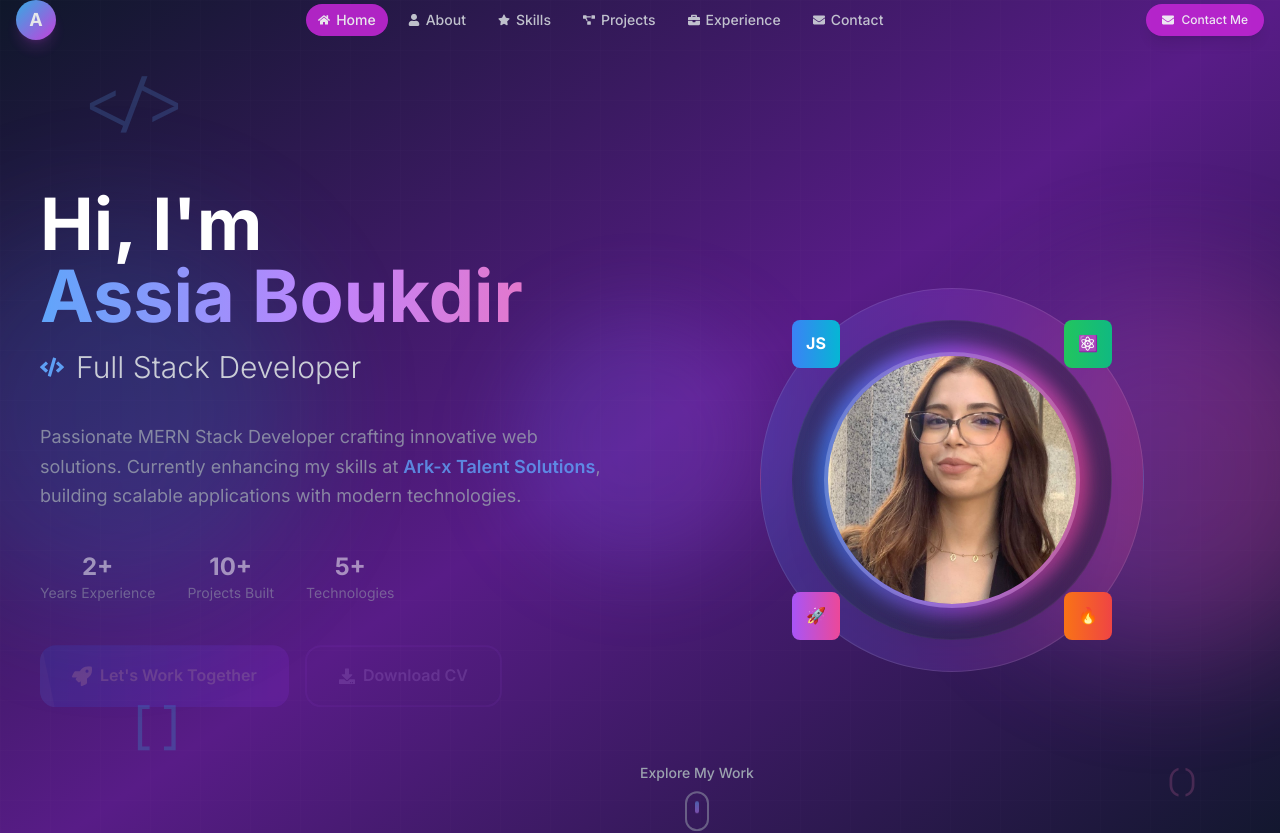
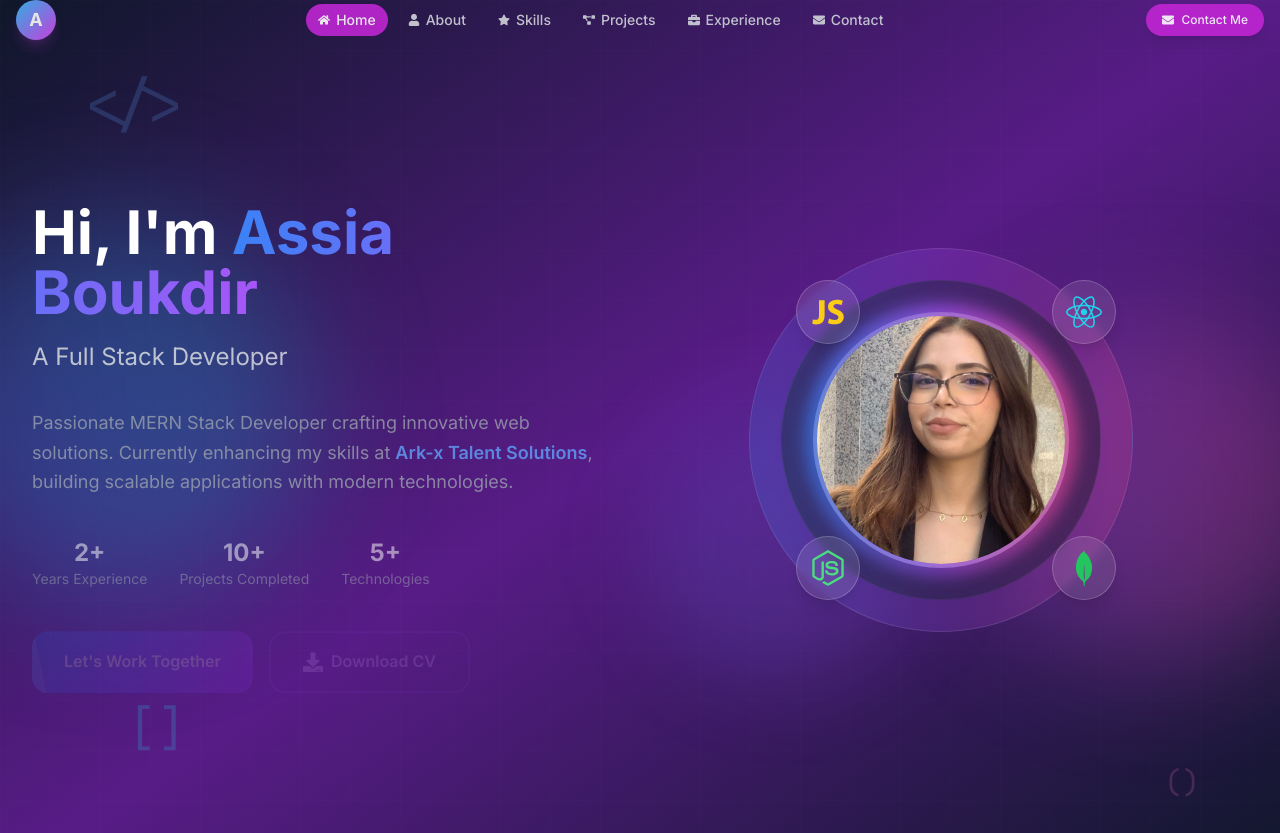
Before and after one commit to Boukdirassia/Portfolio-Assia-Boukdir, a React (Vite) app: page / in a window 1280 px wide. Shown: the top 833 px of the page. Built offline with nearby package versions, Linux system fonts and the light colour scheme.

Commit message:
Updates on hero section

```diff
--- a/src/components/Hero.jsx
+++ b/src/components/Hero.jsx
@@ -1,8 +1,25 @@
-import React from 'react';
-import { FaGithub, FaLinkedin, FaEnvelope, FaDownload, FaCode, FaRocket } from 'react-icons/fa';
+import React, { useState, useEffect } from 'react';
+import { FaGithub, FaLinkedin, FaEnvelope, FaDownload, FaCode, FaReact, FaNodeJs, FaRocket } from 'react-icons/fa';
+import { SiMongodb } from 'react-icons/si';
+import { IoLogoJavascript } from 'react-icons/io';
 import assiaImage from './pictures/assia.jpg';
 
 const Hero = () => {
+  const roles = ["A Full Stack Developer", "A MERN Stack Expert", "A Lifelong Learner"];
+  const [roleIndex, setRoleIndex] = useState(0);
+  const [show, setShow] = useState(true);
+
+  useEffect(() => {
+    const roleInterval = setInterval(() => {
+      setShow(false);
+      setTimeout(() => {
+        setRoleIndex(prevIndex => (prevIndex + 1) % roles.length);
+        setShow(true);
+      }, 500); // Duration of the fade-out animation
+    }, 3000); // Change role every 3 seconds
+
+    return () => clearInterval(roleInterval);
+  }, [roles.length]);
   return (
     <section id="home" className="min-h-screen relative overflow-hidden bg-gradient-to-br from-slate-900 via-purple-900 to-slate-900">
       {/* Animated Background */}
@@ -11,9 +28,9 @@ const Hero = () => {
         <div className="absolute inset-0 bg-grid-pattern opacity-10"></div>
 
         {/* Gradient Orbs */}
-        <div className="absolute top-1/4 -left-20 w-96 h-96 bg-gradient-to-r from-blue-500/30 to-cyan-500/30 rounded-full blur-3xl animate-pulse"></div>
-        <div className="absolute bottom-1/4 -right-20 w-96 h-96 bg-gradient-to-r from-purple-500/30 to-pink-500/30 rounded-full blur-3xl animate-pulse" style={{animationDelay: '1s'}}></div>
-        <div className="absolute top-1/2 left-1/2 transform -translate-x-1/2 -translate-y-1/2 w-64 h-64 bg-gradient-to-r from-indigo-500/20 to-purple-500/20 rounded-full blur-2xl animate-pulse" style={{animationDelay: '2s'}}></div>
+        <div className="absolute top-1/4 -left-20 w-96 h-96 bg-gradient-to-r from-blue-500/30 to-cyan-500/30 rounded-full blur-3xl animate-drift"></div>
+        <div className="absolute bottom-1/4 -right-20 w-96 h-96 bg-gradient-to-r from-purple-500/30 to-pink-500/30 rounded-full blur-3xl animate-drift" style={{animationDelay: '-10s'}}></div>
+        <div className="absolute top-1/2 left-1/2 transform -translate-x-1/2 -translate-y-1/2 w-64 h-64 bg-gradient-to-r from-indigo-500/20 to-purple-500/20 rounded-full blur-2xl animate-drift" style={{animationDelay: '-5s'}}></div>
 
         {/* Floating Code Elements */}
         <div className="absolute top-20 left-20 text-blue-400/20 text-6xl font-mono animate-float">&lt;/&gt;</div>
@@ -28,23 +45,16 @@ const Hero = () => {
           <div className="grid lg:grid-cols-2 gap-12 items-center">
             {/* Left Content */}
             <div className="space-y-8">
-
-
-              {/* Main Heading */}
+              {/* Main Heading & Dynamic Text */}
               <div className="space-y-4">
-                <h1 className="text-5xl lg:text-7xl font-bold leading-tight animate-fade-in-up" style={{animationDelay: '0.2s'}}>
-                  <span className="block text-white">Hi, I'm</span>
-                  <span className="block bg-gradient-to-r from-blue-400 via-purple-400 to-pink-400 bg-clip-text text-transparent">
-                    Assia Boukdir
+                <h1 className="text-4xl md:text-6xl font-bold text-white animate-fade-in-down">
+                  Hi, I'm <span className="text-transparent bg-clip-text bg-gradient-to-r from-blue-500 to-purple-500">Assia Boukdir</span>
+                </h1>
+                <p className="text-lg md:text-2xl text-gray-300 max-w-2xl animate-fade-in-up h-8" style={{animationDelay: '0.5s'}}>
+                  <span className={`transition-opacity duration-500 ${show ? 'opacity-100' : 'opacity-0'}`}>
+                    {roles[roleIndex]}
                   </span>
-                </h1>
-
-                <div className="flex items-center space-x-3 animate-fade-in-up" style={{animationDelay: '0.4s'}}>
-                  <FaCode className="text-blue-400 text-2xl" />
-                  <h2 className="text-2xl lg:text-3xl text-gray-300 font-light">
-                    Full Stack Developer
-                  </h2>
-                </div>
+                </p>
               </div>
 
               {/* Description */}
@@ -62,7 +72,7 @@ const Hero = () => {
                 </div>
                 <div className="text-center">
                   <div className="text-2xl font-bold text-white">10+</div>
-                  <div className="text-sm text-gray-400">Projects Built</div>
+                  <div className="text-sm text-gray-400">Projects Completed</div>
                 </div>
                 <div className="text-center">
                   <div className="text-2xl font-bold text-white">5+</div>
@@ -76,7 +86,6 @@ const Hero = () => {
                   href="#contact"
                   className="group relative px-8 py-4 bg-gradient-to-r from-blue-600 to-purple-600 text-white font-semibold rounded-2xl overflow-hidden transition-all duration-300 hover:scale-105 hover:shadow-2xl hover:shadow-blue-500/25 flex items-center justify-center space-x-2"
                 >
-                  <FaRocket className="w-5 h-5" />
                   <span className="relative z-10">Let's Work Together</span>
                   <div className="absolute inset-0 bg-gradient-to-r from-purple-600 to-pink-600 opacity-0 group-hover:opacity-100 transition-opacity duration-300"></div>
                   <div className="absolute inset-0 bg-white/20 translate-x-[-100%] group-hover:translate-x-[100%] transition-transform duration-700 skew-x-12"></div>
@@ -87,9 +96,9 @@ const Hero = () => {
                   download
                   className="group relative px-8 py-4 border-2 border-purple-500/50 text-purple-300 font-semibold rounded-2xl overflow-hidden transition-all duration-300 hover:scale-105 hover:border-purple-400 hover:text-white hover:shadow-2xl hover:shadow-purple-500/25 flex items-center justify-center space-x-2"
                 >
-                  <FaDownload className="w-4 h-4" />
+                  <FaDownload className="w-5 h-5" />
                   <span className="relative z-10">Download CV</span>
-                  <div className="absolute inset-0 bg-gradient-to-r from-purple-600/20 to-pink-600/20 opacity-0 group-hover:opacity-100 transition-opacity duration-300"></div>
+                  <div className="absolute inset-0 bg-gradient-to-r from-purple-600 to-pink-600 opacity-0 group-hover:opacity-100 transition-opacity duration-300"></div>
                 </a>
               </div>
 
@@ -121,10 +130,10 @@ const Hero = () => {
             </div>
 
             {/* Right Content - Visual Element */}
-            <div className="relative lg:flex justify-center items-center hidden">
+            <div className="relative lg:flex justify-center items-center hidden transform -translate-y-10">
               <div className="relative">
                 {/* Main Circle */}
-                <div className="w-96 h-96 rounded-full bg-gradient-to-r from-blue-500/20 via-purple-500/20 to-pink-500/20 backdrop-blur-sm border border-white/10 flex items-center justify-center animate-spin-slow">
+                <div className="w-96 h-96 rounded-full bg-gradient-to-r from-blue-500/20 via-purple-500/20 to-pink-500/20 backdrop-blur-sm border border-white/10 flex items-center justify-center animate-sway">
                   {/* Inner Circle */}
                   <div className="w-80 h-80 rounded-full bg-gradient-to-r from-slate-800/50 to-slate-900/50 backdrop-blur-sm border border-white/5 flex items-center justify-center">
                     {/* Profile Image */}
@@ -140,17 +149,17 @@ const Hero = () => {
                 </div>
 
                 {/* Floating Tech Icons */}
-                <div className="absolute top-8 left-8 w-12 h-12 bg-gradient-to-r from-blue-500 to-cyan-500 rounded-lg flex items-center justify-center text-white font-bold animate-float">
-                  JS
+                <div className="absolute top-8 left-8 w-16 h-16 bg-white/10 backdrop-blur-sm rounded-full flex items-center justify-center text-yellow-400 text-4xl animate-float shadow-lg border border-white/20">
+                  <IoLogoJavascript />
                 </div>
-                <div className="absolute top-8 right-8 w-12 h-12 bg-gradient-to-r from-green-500 to-emerald-500 rounded-lg flex items-center justify-center text-white font-bold animate-float" style={{animationDelay: '1s'}}>
-                  ⚛️
+                <div className="absolute top-8 right-8 w-16 h-16 bg-white/10 backdrop-blur-sm rounded-full flex items-center justify-center text-cyan-400 text-4xl animate-float shadow-lg border border-white/20" style={{animationDelay: '1s'}}>
+                  <FaReact />
                 </div>
-                <div className="absolute bottom-8 left-8 w-12 h-12 bg-gradient-to-r from-purple-500 to-pink-500 rounded-lg flex items-center justify-center text-white font-bold animate-float" style={{animationDelay: '2s'}}>
-                  🚀
+                <div className="absolute bottom-8 left-8 w-16 h-16 bg-white/10 backdrop-blur-sm rounded-full flex items-center justify-center text-green-400 text-4xl animate-float shadow-lg border border-white/20" style={{animationDelay: '2s'}}>
+                  <FaNodeJs />
                 </div>
-                <div className="absolute bottom-8 right-8 w-12 h-12 bg-gradient-to-r from-orange-500 to-red-500 rounded-lg flex items-center justify-center text-white font-bold animate-float" style={{animationDelay: '3s'}}>
-                  🔥
+                <div className="absolute bottom-8 right-8 w-16 h-16 bg-white/10 backdrop-blur-sm rounded-full flex items-center justify-center text-green-500 text-4xl animate-float shadow-lg border border-white/20" style={{animationDelay: '3s'}}>
+                  <SiMongodb />
                 </div>
               </div>
             </div>
@@ -158,15 +167,7 @@ const Hero = () => {
         </div>
       </div>
 
-      {/* Scroll Indicator */}
-      <div className="absolute bottom-8 left-1/2 transform -translate-x-1/2 animate-bounce">
-        <div className="flex flex-col items-center space-y-2 text-gray-400">
-          <span className="text-sm font-medium">Explore My Work</span>
-          <div className="w-6 h-10 border-2 border-gray-400/50 rounded-full flex justify-center">
-            <div className="w-1 h-3 bg-gradient-to-b from-blue-400 to-purple-400 rounded-full mt-2 animate-pulse"></div>
-          </div>
-        </div>
-      </div>
+
     </section>
   );
 };
--- a/tailwind.config.js
+++ b/tailwind.config.js
@@ -73,6 +73,9 @@ module.exports = {
         'shimmer': 'shimmer 2.5s linear infinite',
         'float-fade': 'float-fade 10s ease-in-out infinite',
         'text-glow': 'text-glow 4s ease-in-out infinite',
+        'swing': 'swing 8s ease-in-out infinite',
+        'sway': 'sway 6s ease-in-out infinite',
+        'drift': 'drift 20s ease-in-out infinite',
       },
       keyframes: {
         fadeIn: {
@@ -119,6 +122,20 @@ module.exports = {
           '0%, 100%': { 'text-shadow': '0 0 10px rgba(255, 255, 255, 0.3)' },
           '50%': { 'text-shadow': '0 0 20px rgba(255, 255, 255, 0.6)' },
         },
+        'swing': {
+          '0%, 100%': { transform: 'rotate(0deg)' },
+          '50%': { transform: 'rotate(180deg)' },
+        },
+        'sway': {
+          '0%, 100%': { transform: 'translateX(-15px)' },
+          '50%': { transform: 'translateX(15px)' },
+        },
+        'drift': {
+          '0%, 100%': { transform: 'translate(0, 0) scale(1)' },
+          '25%': { transform: 'translate(20px, -30px) scale(1.1)' },
+          '50%': { transform: 'translate(-20px, 20px) scale(0.9)' },
+          '75%': { transform: 'translate(30px, 10px) scale(1.05)' },
+        },
       },
     },
   },
```
